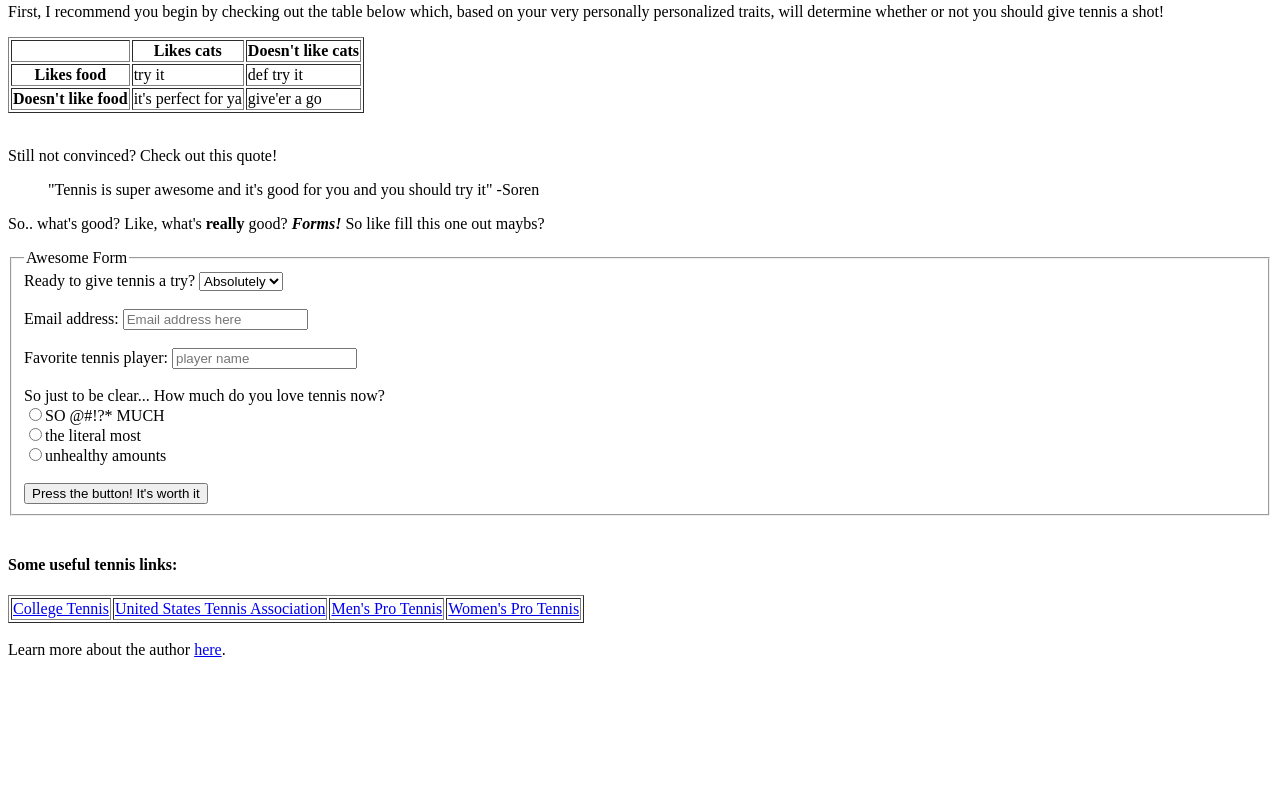
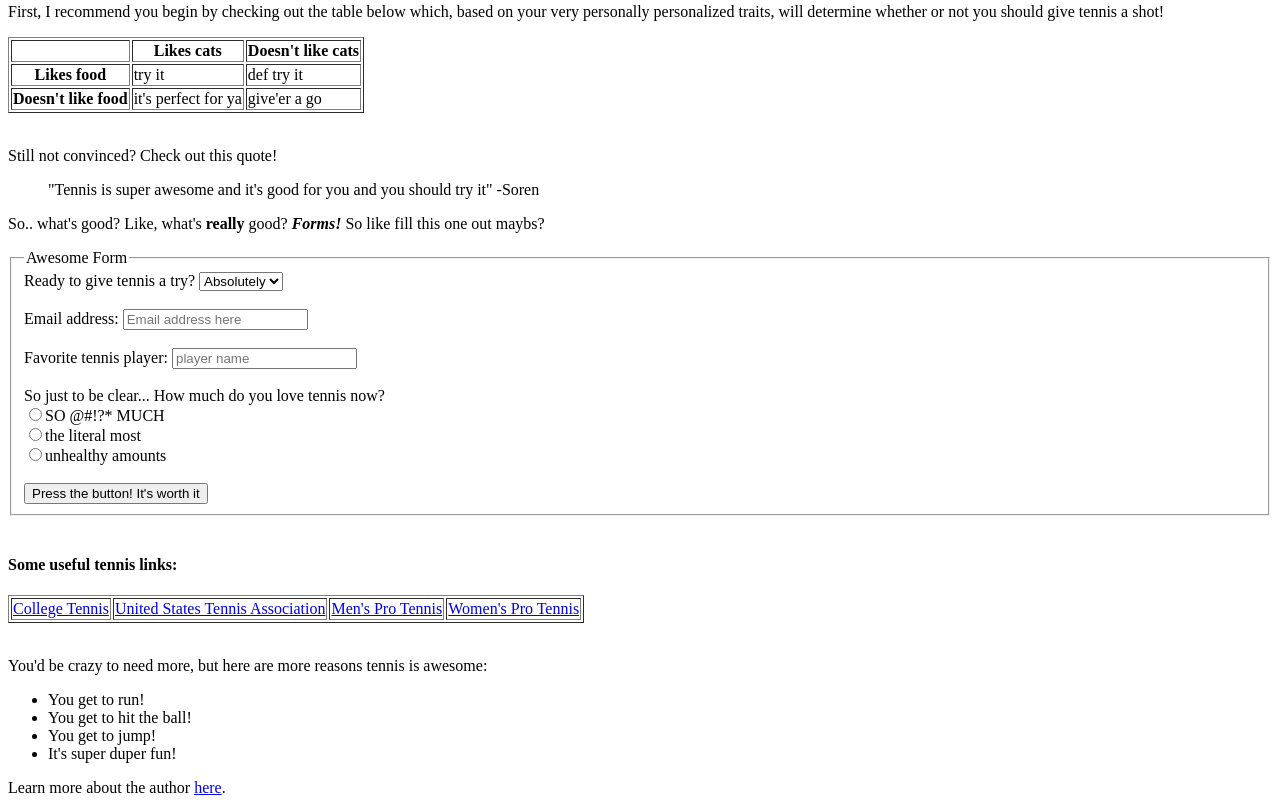
Before and after one commit to soreasy/soreasy.github.io, a plain HTML site: page index.html in a window 1280 px wide. Shown: the part 431-1236 px from the top of the page. Before the commit the page ends 1098 px from the top, so only its background shows below. Drawn offline with Linux system fonts and the light colour scheme.

Commit message:
adds list to index

```diff
--- a/index.html
+++ b/index.html
@@ -99,6 +99,13 @@
 	</table>
 
 	<br>
+	<p>You'd be crazy to need more, but here are more reasons tennis is awesome:</p>
+	<ul>
+		<li>You get to run!</li>
+		<li>You get to hit the ball!</li>
+		<li>You get to jump!</li>
+		<li>It's super duper fun!</li>
+	</ul>
 
 	<footer>Learn more about the author <a href="aboutme.html">here</a>.</footer>
 
```
